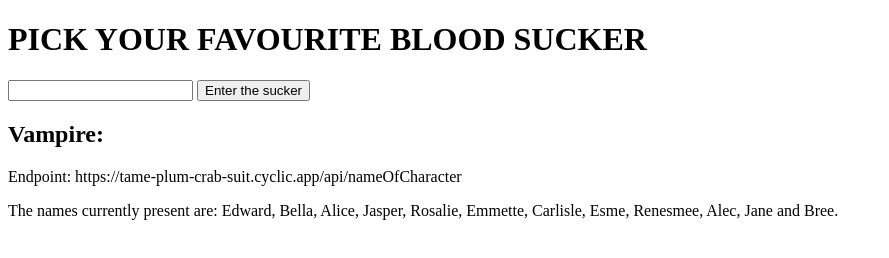
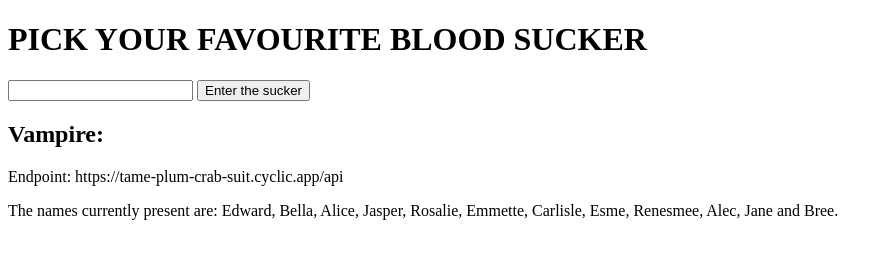
Before and after one commit to CodingLady22/Vampires-API, a website: page index.html in a window 1280 px wide. Shown: the whole page, without its empty margins (0-889 px from the left). Drawn offline with Linux system fonts and the light colour scheme.

Commit message:
updated the endpoint address

```diff
--- a/index.html
+++ b/index.html
@@ -14,7 +14,7 @@
     <h2>Vampire: </h2>
 
     <div class="names">
-        <p> Endpoint: https://tame-plum-crab-suit.cyclic.app/api/nameOfCharacter </p>
+        <p> Endpoint: https://tame-plum-crab-suit.cyclic.app/api </p>
         <!-- <p> Endpoint: https://vampires-of-twilight.cyclic.com/api/:name </p> -->
         <p>The names currently present are: Edward, Bella, Alice, Jasper, Rosalie, Emmette, Carlisle, Esme, Renesmee, Alec, Jane and Bree.</p>
     </div>
```
